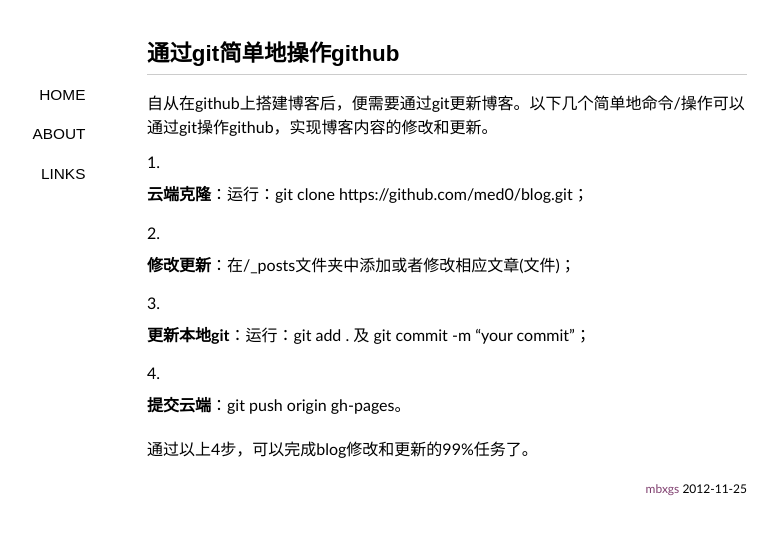
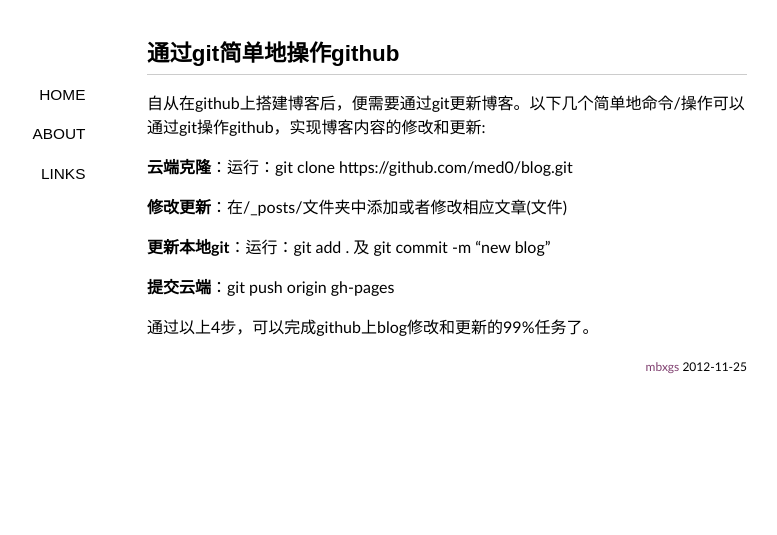
Before and after one commit to med0/blog, a Jekyll site: the page built from _posts/2012-11-25-github-by-git.md, in a window 1280 px wide. Shown: the top 535 px of the page, without its empty margins (193-970 px from the left). Built offline with Jekyll 4.4.1, drawn with Linux system fonts in a browser that asks for light colours; some web fonts are replaced; Markdown is read by kramdown in place of the engine named in the settings.

Commit message:
new blog

```diff
--- a/_posts/2012-11-25-github-by-git.md
+++ b/_posts/2012-11-25-github-by-git.md
@@ -2,14 +2,14 @@
 layout: post
 title: 通过git简单地操作github
 ---
-自从在github上搭建博客后，便需要通过git更新博客。以下几个简单地命令/操作可以通过git操作github，实现博客内容的修改和更新。
+自从在github上搭建博客后，便需要通过git更新博客。以下几个简单地命令/操作可以通过git操作github，实现博客内容的修改和更新:
 
-1. **云端克隆**：运行：git clone https://github.com/med0/blog.git；
+**云端克隆**：运行：git clone https://github.com/med0/blog.git
 
-1. **修改更新**：在/_posts文件夹中添加或者修改相应文章(文件)；
+**修改更新**：在/_posts/文件夹中添加或者修改相应文章(文件)
 
-1. **更新本地git**：运行：git add .  及  git commit -m "your commit"；
+**更新本地git**：运行：git add .  及  git commit -m "new blog"
 
-1. **提交云端**：git push origin gh-pages。
+**提交云端**：git push origin gh-pages
 
-通过以上4步，可以完成blog修改和更新的99%任务了。
+通过以上4步，可以完成github上blog修改和更新的99%任务了。
```
